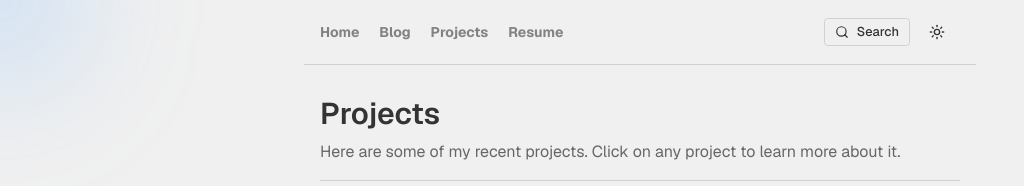
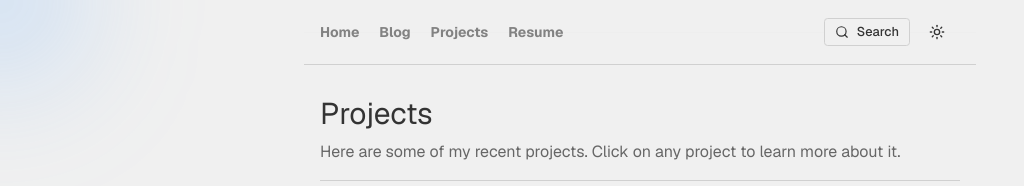
Before and after one commit to 0xashishtiwari/portfolio-ashish-tiwari, a Next.js app: page /projects in a window 1280 px wide. Shown: the top 186 px of the page, without its empty margins (0-1024 px from the left). Built offline with nearby package versions, Linux system fonts and the light colour scheme.

Commit message:
fixed-font

```diff
--- a/src/app/callback/page.tsx
+++ /dev/null
@@ -1,9 +0,0 @@
-import React from 'react'
-
-const page = () => {
-  return (
-    <div>page</div>
-  )
-}
-
-export default page
--- a/src/app/projects/page.tsx
+++ b/src/app/projects/page.tsx
@@ -38,7 +38,7 @@ const ProjectPage = () => {
     >
       {/* Heading */}
       <motion.div variants={itemVariants}>
-        <h1 className="text-3xl font-semibold text-foreground">
+        <h1 className="text-3xl text-foreground">
           Projects
         </h1>
       </motion.div>
```
